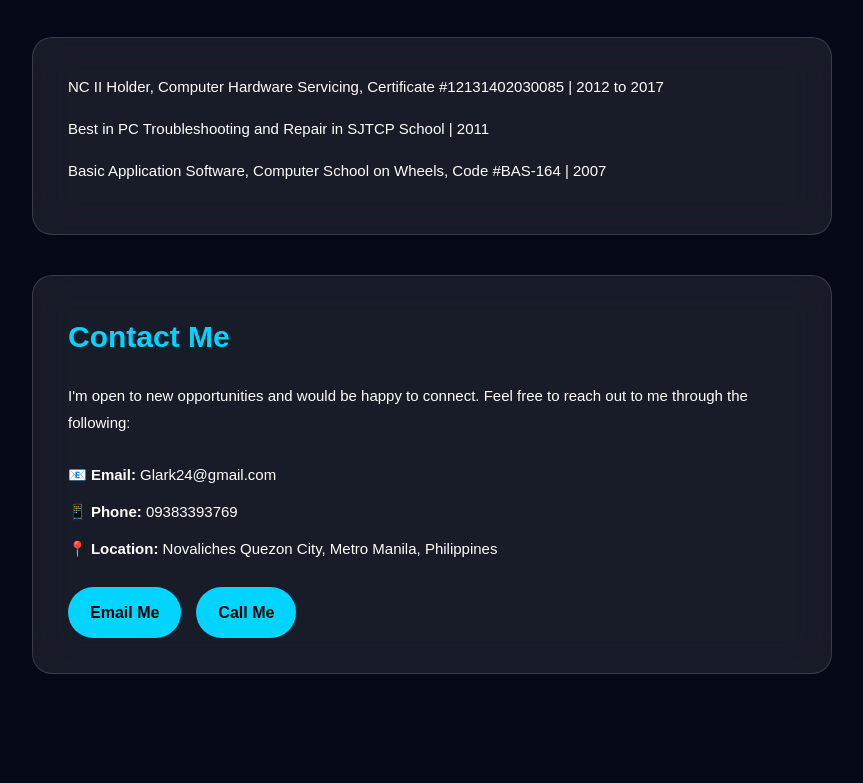
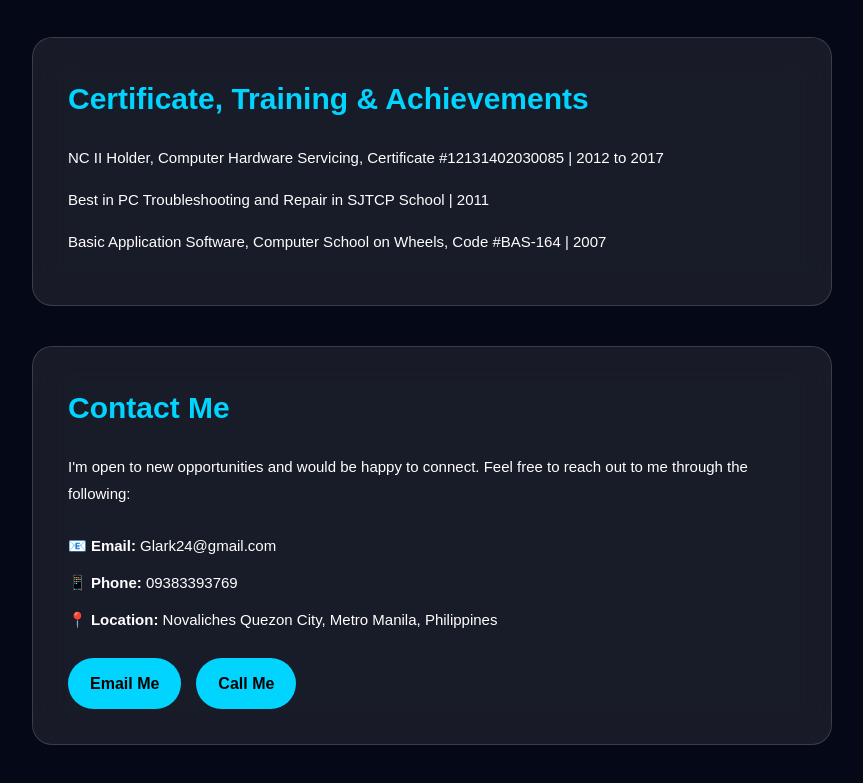
Before and after one commit to pototz/GMCO-Porfolio, a plain HTML site: page Index.html in a window 1280 px wide. Shown: the part 4432-5215 px from the top of the page, without its empty margins (208-1071 px from the left). Before the commit the page ends 5146 px from the top, so only its background shows below. Drawn offline with Linux system fonts and the light colour scheme.

Commit message:
Update Index.html

```diff
--- a/Index.html
+++ b/Index.html
@@ -93,6 +93,7 @@
     </section>
 
     <section id="certificate">
+        <h2>Certificate, Training & Achievements</h2>
         <p>NC II Holder, Computer Hardware Servicing, Certificate #12131402030085 | 2012 to 2017</p>
         <p>Best in PC Troubleshooting and Repair in SJTCP School | 2011</p>
         <p>Basic Application Software, Computer School on Wheels, Code #BAS-164 | 2007</p>
```
